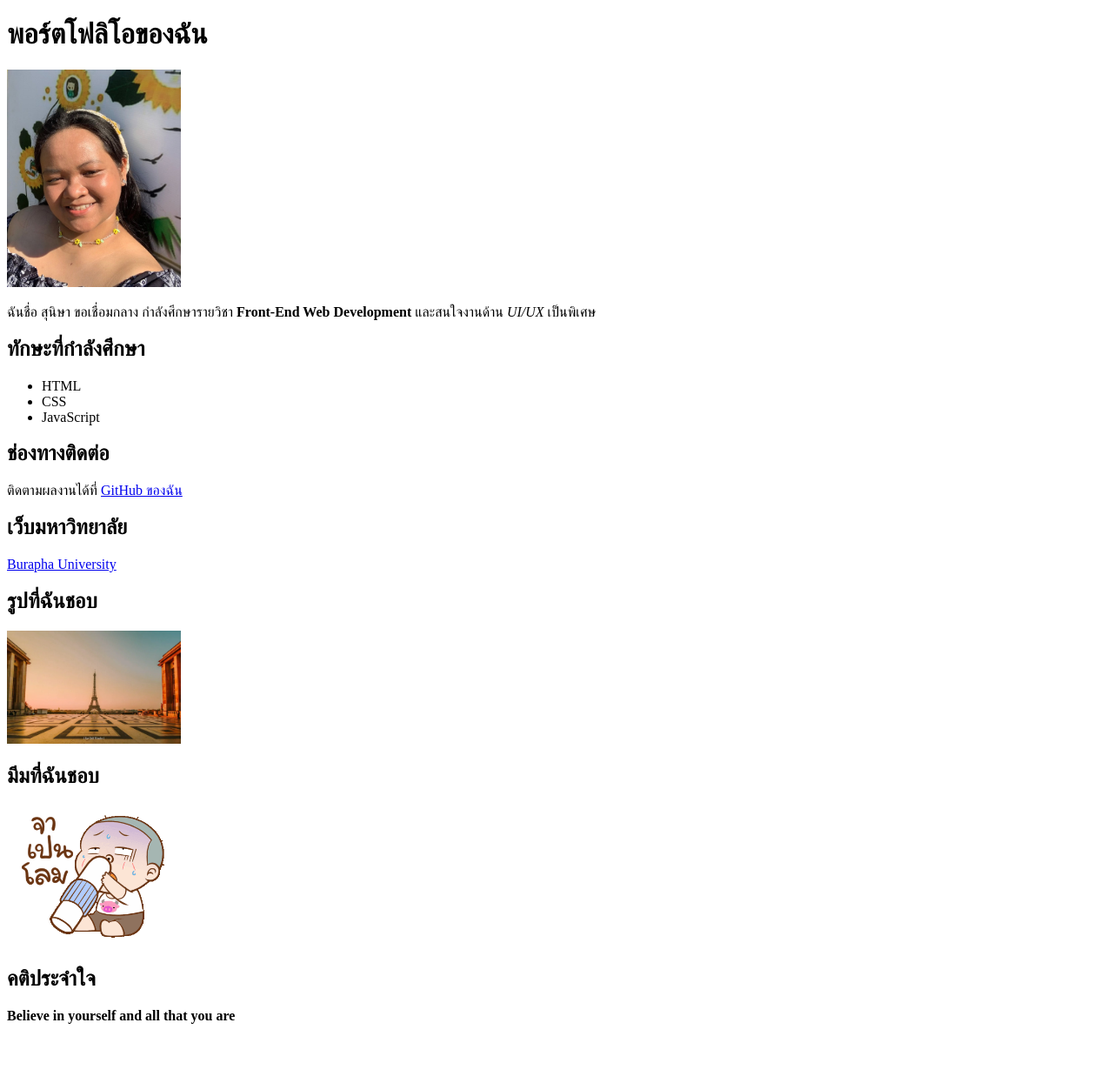
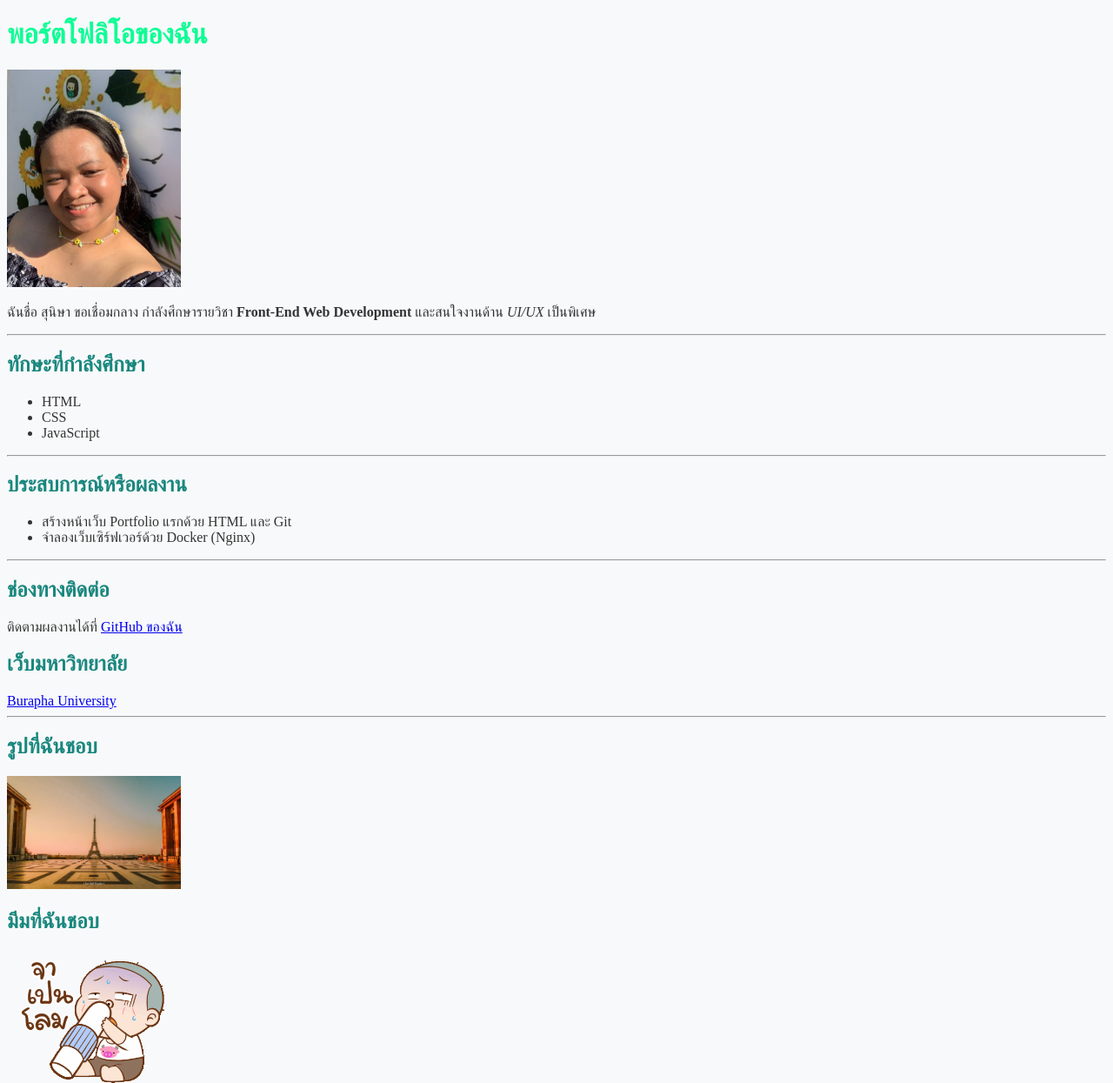
Before and after one commit to 68160047-Sunisa/88726065, a plain HTML site: page week01/index.html in a window 1280 px wide. Shown: the top 1245 px of the page at 87% size. Before the commit the page ends 1193 px from the top, so only its background shows below. Drawn offline with Linux system fonts and the light colour scheme.

Commit message:
เพิ่มเส้นคั่นและตกแต่งสีในหน้า portfolio

```diff
--- a/week01/index.html
+++ b/week01/index.html
@@ -6,8 +6,10 @@
   <title>พอร์ตโฟลิโอของฉัน</title>
 </head>
 <body>
-  <h1>พอร์ตโฟลิโอของฉัน</h1>
-  <img src="profile.jpg" alt="รูปโปรไฟล์ของฉัน" width="200">
+  <body style="background-color: #f8f9fa; color: #333333;">
+  <h1 style="color: #0dfd95;">พอร์ตโฟลิโอของฉัน</h1>
+
+  <img src="profile.jpg" alt="รูปภาพของฉัน" width="200">
 
   <p>
     ฉันชื่อ สุนิษา ขอเชื่อมกลาง กำลังศึกษารายวิชา
@@ -15,29 +17,45 @@
     <em>UI/UX</em> เป็นพิเศษ
   </p>
 
-  <h2>ทักษะที่กำลังศึกษา</h2>
+  <hr>
+
+  <h2 style="color: #19877e;">ทักษะที่กำลังศึกษา</h2>
   <ul>
     <li>HTML</li>
     <li>CSS</li>
     <li>JavaScript</li>
   </ul>
 
-  <h2>ช่องทางติดต่อ</h2>
+  <hr>
+
+  <h2 style="color: #19877e;">ประสบการณ์หรือผลงาน</h2>
+  <ul>
+    <li>สร้างหน้าเว็บ Portfolio แรกด้วย HTML และ Git</li>
+    <li>จำลองเว็บเซิร์ฟเวอร์ด้วย Docker (Nginx)</li>
+  </ul>
+
+  <hr>
+
+  <h2 style="color: #19877e;">ช่องทางติดต่อ</h2>
   <p>
     ติดตามผลงานได้ที่
     <a href="https://github.com/68160047-Sunisa" target="_blank">GitHub ของฉัน</a>
   </p>
 
-  <h2>เว็บมหาวิทยาลัย</h2>
+  <h2 style="color: #19877e;">เว็บมหาวิทยาลัย</h2>
     <a href="https://www.buu.ac.th" target="_blank">Burapha University</a>
 
-  <h2>รูปที่ฉันชอบ</h2>
+  <hr>
+
+  <h2 style="color: #19877e;">รูปที่ฉันชอบ</h2>
     <img src="paris.png" alt="รูปวิวประเทศที่ชอบ" width="200">
 
-  <h2>มีมที่ฉันชอบ</h2>
+  <h2 style="color: #19877e;">มีมที่ฉันชอบ</h2>
     <img src="JaPenLom.gif" alt="รูปมีมที่ชอบ" width="200">
 
-  <h2>คติประจำใจ</h2>
+  <hr>
+
+  <h2 style="color: #19877e;">คติประจำใจ</h2>
     <p>
     <strong>Believe in yourself and all that you are</strong>
   </p>
```
